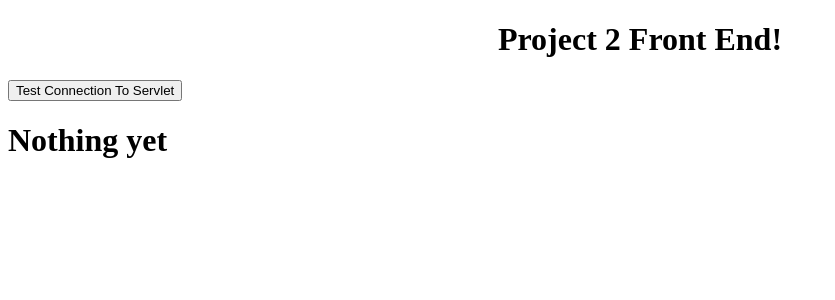
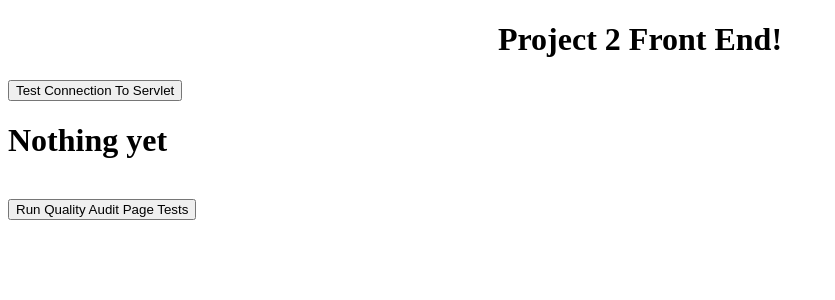
Before and after one commit to icavanaugh95/project2, an Angular app in the folder frontend/: page / in a window 1280 px wide. Shown: the top 300 px of the page, without its empty margins (0-835 px from the left). Built offline with nearby package versions, Linux system fonts and the light colour scheme.

Commit message:
added button to call quality tests

```diff
--- a/frontend/src/app/app.component.html
+++ b/frontend/src/app/app.component.html
@@ -5,4 +5,6 @@
   </h1>
 </div>
 <button (click) = "getData()">Test Connection To Servlet</button>
-<h1>{{ info }}</h1>
+<h1>{{ info }}</h1><br>
+<button (click) = "getQualityAuditTestResults()">Run Quality Audit Page Tests</button>
+<h1>{{ qualityAuditResults }}</h1>
```
